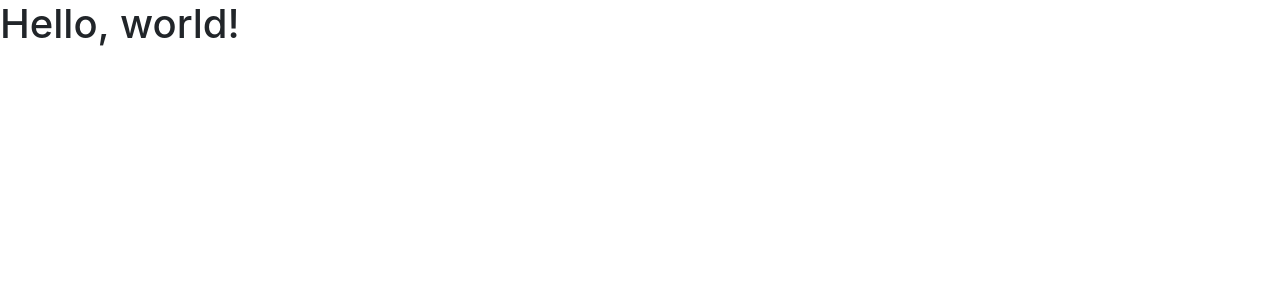
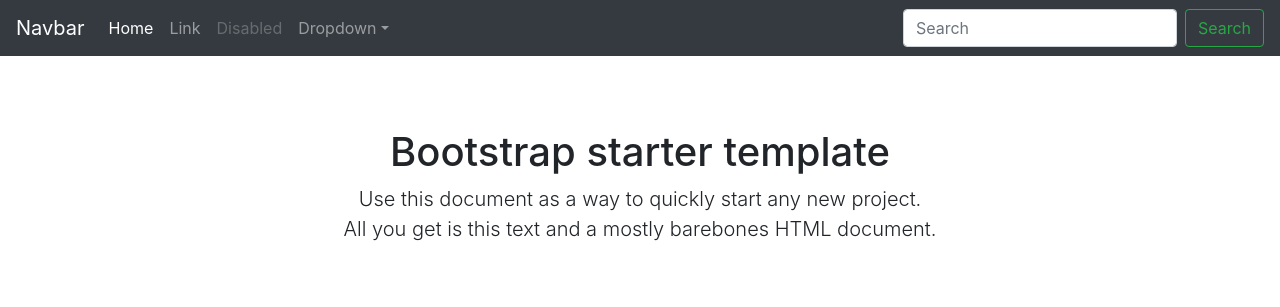
Before and after one commit to mathiasertl/django-bootstrap-forms, a Django app: page / in a window 1280 px wide. Shown: the top 307 px of the page. Run offline with Django 3.2, Linux system fonts and the light colour scheme; some libraries are stand-ins or nearby versions.

Commit message:
use starter template from http://getbootstrap.com/docs/4.1/examples/starter-template/

```diff
--- /dev/null
+++ b/bsforms/demo/static/demo/starter-template.css
@@ -0,0 +1,7 @@
+body {
+  padding-top: 5rem;
+}
+.starter-template {
+  padding: 3rem 1.5rem;
+  text-align: center;
+}
--- a/bsforms/demo/templates/base.html
+++ b/bsforms/demo/templates/base.html
@@ -7,11 +7,53 @@
 
     <!-- Bootstrap CSS -->
     <link rel="stylesheet" href="{% static 'demo/lib/bootstrap/css/bootstrap.css' %}">
+		<link href="{% static 'demo/starter-template.css' %}" rel="stylesheet">
 
     <title>Hello, world!</title>
   </head>
   <body>
-    <h1>Hello, world!</h1>
+
+    <nav class="navbar navbar-expand-md navbar-dark bg-dark fixed-top">
+      <a class="navbar-brand" href="#">Navbar</a>
+      <button class="navbar-toggler" type="button" data-toggle="collapse" data-target="#navbarsExampleDefault" aria-controls="navbarsExampleDefault" aria-expanded="false" aria-label="Toggle navigation">
+        <span class="navbar-toggler-icon"></span>
+      </button>
+
+      <div class="collapse navbar-collapse" id="navbarsExampleDefault">
+        <ul class="navbar-nav mr-auto">
+          <li class="nav-item active">
+            <a class="nav-link" href="#">Home <span class="sr-only">(current)</span></a>
+          </li>
+          <li class="nav-item">
+            <a class="nav-link" href="#">Link</a>
+          </li>
+          <li class="nav-item">
+            <a class="nav-link disabled" href="#">Disabled</a>
+          </li>
+          <li class="nav-item dropdown">
+            <a class="nav-link dropdown-toggle" href="https://example.com" id="dropdown01" data-toggle="dropdown" aria-haspopup="true" aria-expanded="false">Dropdown</a>
+            <div class="dropdown-menu" aria-labelledby="dropdown01">
+              <a class="dropdown-item" href="#">Action</a>
+              <a class="dropdown-item" href="#">Another action</a>
+              <a class="dropdown-item" href="#">Something else here</a>
+            </div>
+          </li>
+        </ul>
+        <form class="form-inline my-2 my-lg-0">
+          <input class="form-control mr-sm-2" type="text" placeholder="Search" aria-label="Search">
+          <button class="btn btn-outline-success my-2 my-sm-0" type="submit">Search</button>
+        </form>
+      </div>
+    </nav>
+
+    <main role="main" class="container">
+
+      <div class="starter-template">
+        <h1>Bootstrap starter template</h1>
+        <p class="lead">Use this document as a way to quickly start any new project.<br> All you get is this text and a mostly barebones HTML document.</p>
+      </div>
+
+    </main>
 
     <!-- Optional JavaScript -->
     <!-- jQuery first, then Popper.js, then Bootstrap JS -->
```
